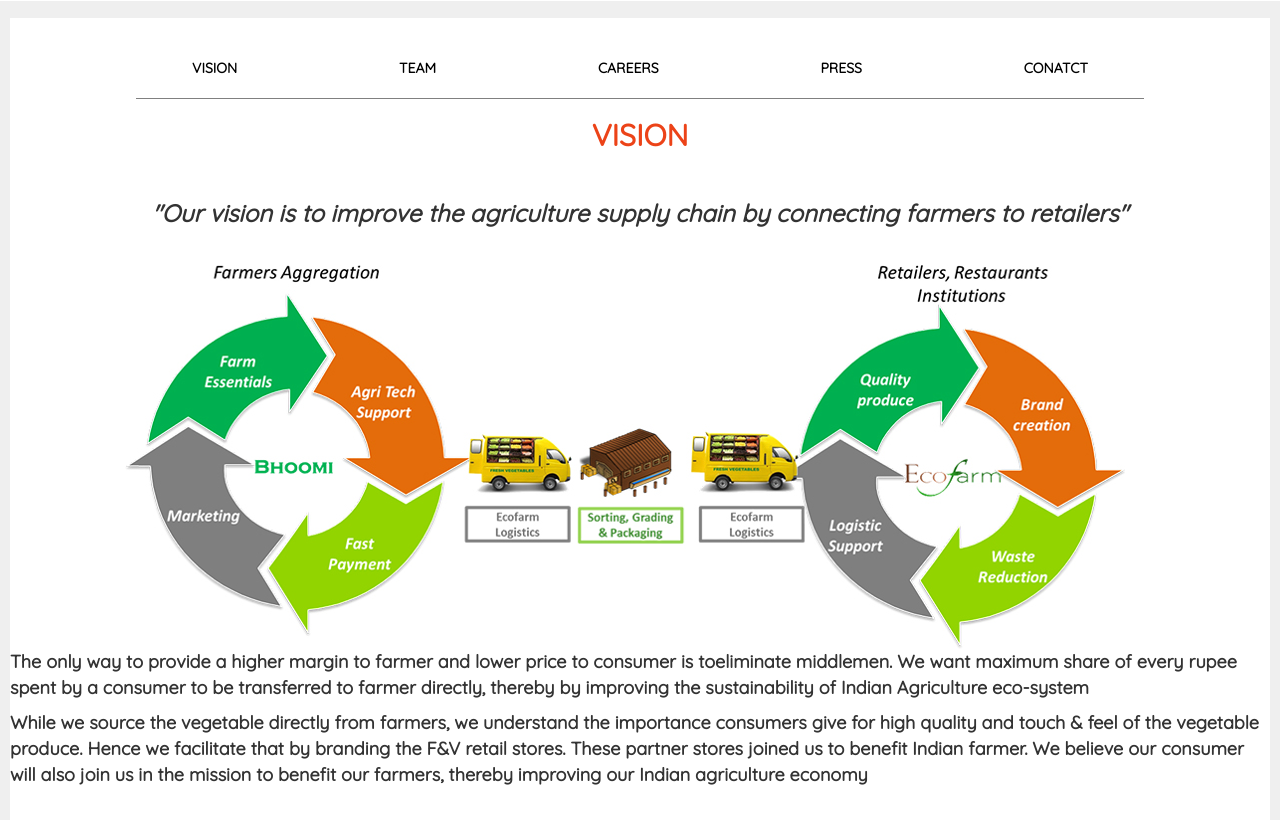
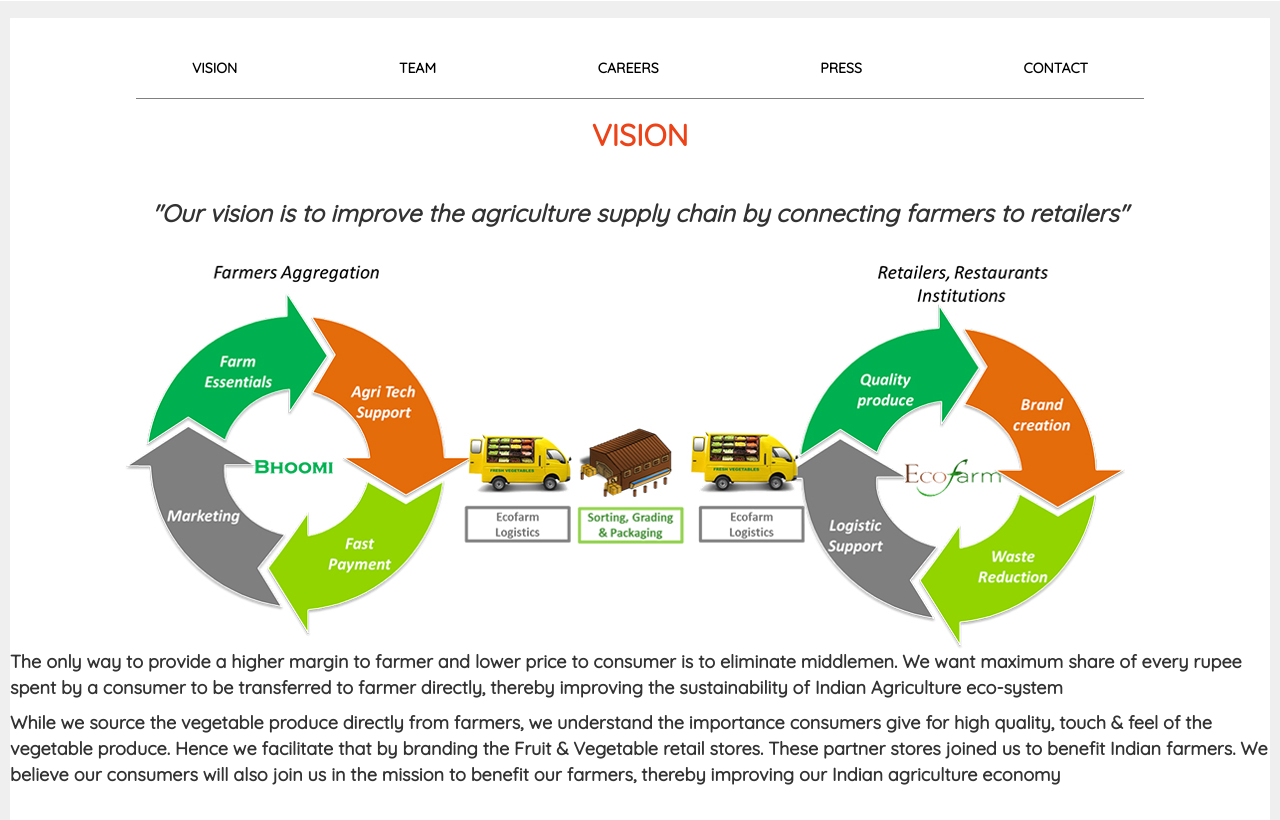
Before and after one commit to giyyanan/Eco-Farm, a plain HTML site: page about.html in a window 1280 px wide. Shown: the part 132-952 px from the top of the page. Drawn offline with nearby package versions, Linux system fonts and the light colour scheme.

Commit message:
veera corrections done

```diff
--- a/about.html
+++ b/about.html
@@ -53,7 +53,7 @@
 							<a class="vision_menu" href="">TEAM</a>
 							<a class="vision_menu" href="">CAREERS</a>
 							<a class="vision_menu" href="">PRESS</a>
-							<a class="vision_menu" href="">CONATCT</a>
+							<a class="vision_menu" href="">CONTACT</a>
 						</div>
 						<div class = "row divider">
 						</div>
@@ -72,9 +72,9 @@
 						</div>
 						<div id="vision_statement" class = "row">
 							<br><br><br>
-							<p class = "col-md-12 col-lg-12 vision_statement">The only way to provide a higher margin to farmer and lower price to consumer is toeliminate middlemen. We want maximum share of every rupee spent by a consumer to be transferred to farmer directly, thereby by improving the sustainability of Indian Agriculture eco-system</p>
+							<p class = "col-md-12 col-lg-12 vision_statement">The only way to provide a higher margin to farmer and lower price to consumer is to eliminate middlemen. We want maximum share of every rupee spent by a consumer to be transferred to farmer directly, thereby improving the sustainability of Indian Agriculture eco-system</p>
 							<br><br><br>
-							<p class = "col-md-12 col-lg-12 vision_statement">While we source the vegetable directly from farmers, we understand the importance consumers give for high quality and touch & feel of the vegetable produce. Hence we facilitate that by branding the F&V retail stores. These partner stores joined us to benefit Indian farmer. We believe our consumer will also join us in the mission to benefit our farmers, thereby improving our Indian agriculture economy</p>
+							<p class = "col-md-12 col-lg-12 vision_statement">While we source the vegetable produce directly from farmers, we understand the importance consumers give for high quality, touch & feel of the vegetable produce. Hence we facilitate that by branding the Fruit & Vegetable retail stores. These partner stores joined us to benefit Indian farmers. We believe our consumers will also join us in the mission to benefit our farmers, thereby improving our Indian agriculture economy</p>
 							<br><br><br><br><br><br>
 						</div>
 						<div id="mission" class = "row ">
```
